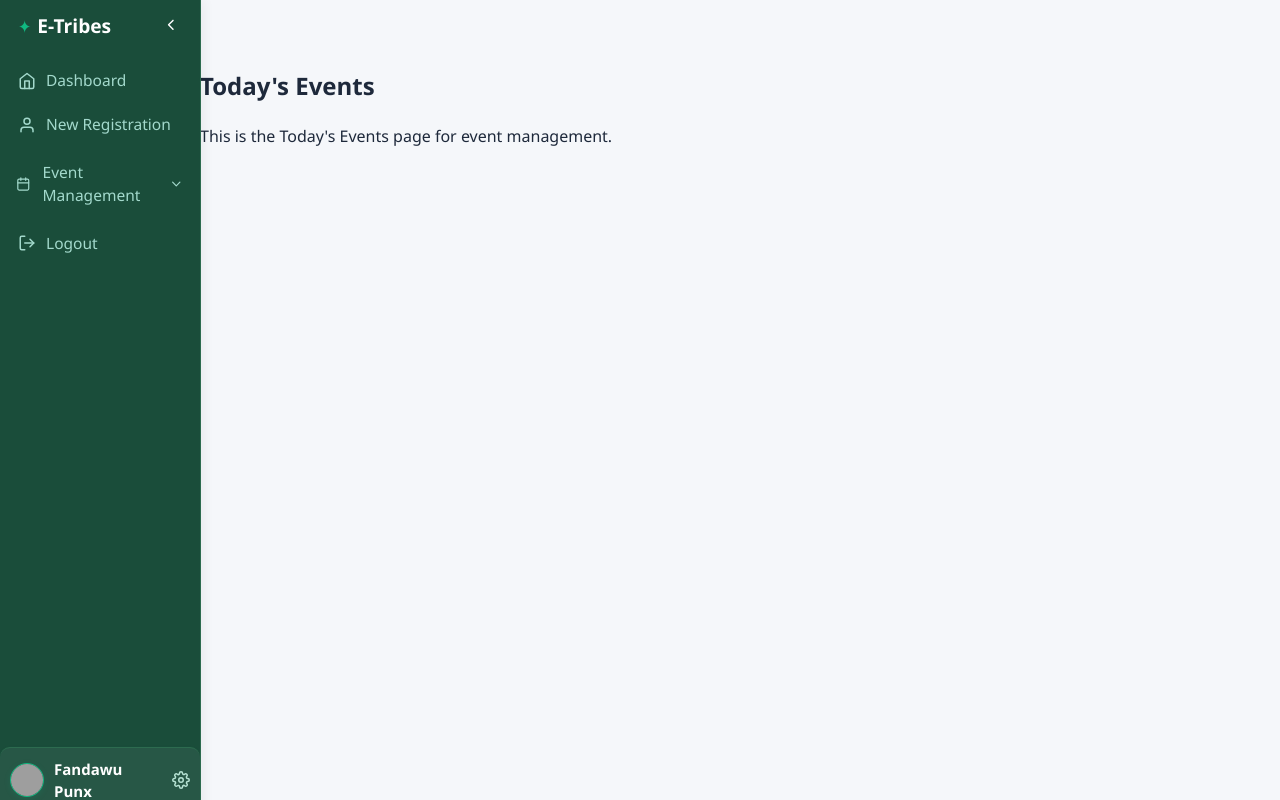
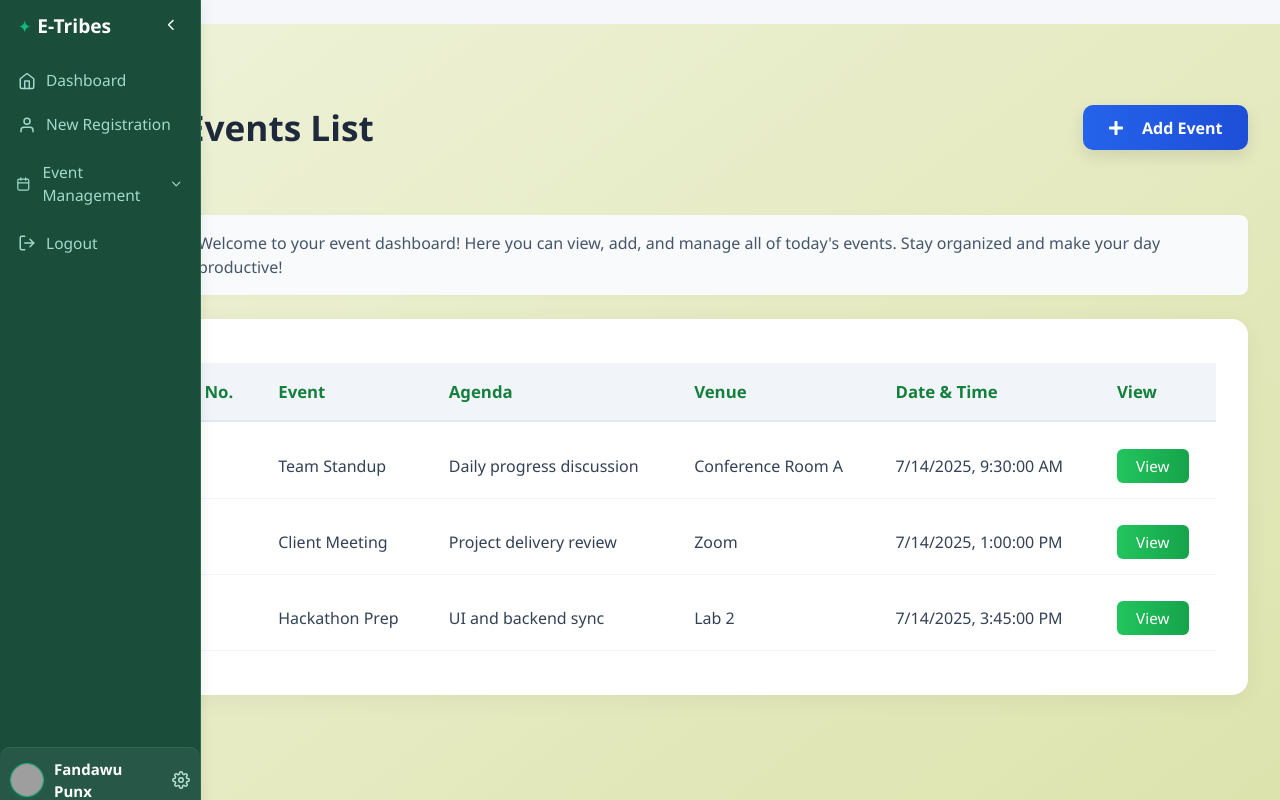
Before and after one commit to tmeena202/etribes, a React (Vite) app: page /events/today in a window 1280 px wide. Built offline with nearby package versions, Linux system fonts and the light colour scheme; grey boxes are pictures that could not be loaded; the HTML template or start-up script is replaced by a standard one.

Commit message:
Added Today's Event Page

```diff
--- /dev/null
+++ b/src/components/Dashboard/AddEventForm.jsx
@@ -0,0 +1,41 @@
+import React from "react";
+import "./AddEventForm.css";
+import { FaPlus } from "react-icons/fa";
+
+const AddEventForm = ({ open, form, onChange, onSubmit, onClose }) => {
+  if (!open) return null;
+  return (
+    <div className="add-event-modal-overlay">
+      <div className="add-event-modal">
+        <button className="add-event-close" onClick={onClose} aria-label="Close">&times;</button>
+        <h2 className="add-event-title">
+          <FaPlus style={{ color: "#2563eb" }} /> Add Event
+        </h2>
+        <form className="add-event-form" onSubmit={onSubmit} autoComplete="off">
+          <div className="add-event-field">
+            <label htmlFor="event">Event Name</label>
+            <input id="event" name="event" value={form.event} onChange={onChange} required placeholder="Enter event name" />
+          </div>
+          <div className="add-event-field">
+            <label htmlFor="agenda">Agenda</label>
+            <input id="agenda" name="agenda" value={form.agenda} onChange={onChange} required placeholder="Enter agenda" />
+          </div>
+          <div className="add-event-field">
+            <label htmlFor="venue">Venue</label>
+            <input id="venue" name="venue" value={form.venue} onChange={onChange} required placeholder="Enter venue" />
+          </div>
+          <div className="add-event-field">
+            <label htmlFor="datetime">Date & Time</label>
+            <input id="datetime" name="datetime" type="datetime-local" value={form.datetime} onChange={onChange} required />
+          </div>
+          <div className="add-event-actions">
+            <button type="button" className="add-event-cancel" onClick={onClose}>Cancel</button>
+            <button type="submit" className="add-event-submit">Add</button>
+          </div>
+        </form>
+      </div>
+    </div>
+  );
+};
+
+export default AddEventForm;
--- a/src/pages/EventManagement/Calendar.css
+++ b/src/pages/EventManagement/Calendar.css
@@ -17,6 +17,7 @@ body {
   background: linear-gradient(135deg, #e0e7ff 0%, #f8fafc 100%);
 }
 .calendar-bg {
+  background-color: #FFD700;
   min-height: 100vh;
   display: flex;
   flex-direction: column;
--- a/src/pages/EventManagement/TodaysEvents.jsx
+++ b/src/pages/EventManagement/TodaysEvents.jsx
@@ -1,10 +1,125 @@
-import React from "react";
+import React, { useState } from "react";
+import AddEventForm from "../../components/Dashboard/AddEventForm";
+import styles from "./TodaysEvents.module.css";
+import { FaCalendarAlt, FaPlus, FaInfoCircle } from "react-icons/fa";
 
-const TodaysEvents = () => (
-  <div className="main-content">
-    <h2>Today's Events</h2>
-    <p>This is the Today's Events page for event management.</p>
-  </div>
-);
+const TodaysEvents = () => {
+  const [events, setEvents] = useState([
+    {
+      id: 1,
+      event: "Team Standup",
+      agenda: "Daily progress discussion",
+      venue: "Conference Room A",
+      datetime: "2025-07-14T09:30"
+    },
+    {
+      id: 2,
+      event: "Client Meeting",
+      agenda: "Project delivery review",
+      venue: "Zoom",
+      datetime: "2025-07-14T13:00"
+    },
+    {
+      id: 3,
+      event: "Hackathon Prep",
+      agenda: "UI and backend sync",
+      venue: "Lab 2",
+      datetime: "2025-07-14T15:45"
+    }
+  ]);
+
+  const [showModal, setShowModal] = useState(false);
+  const [form, setForm] = useState({
+    event: "",
+    agenda: "",
+    venue: "",
+    datetime: ""
+  });
+
+  const handleChange = (e) => {
+    setForm({ ...form, [e.target.name]: e.target.value });
+  };
+
+  const handleAddEvent = (e) => {
+    e.preventDefault();
+    setEvents([
+      ...events,
+      { ...form, id: events.length + 1 }
+    ]);
+    setForm({ event: "", agenda: "", venue: "", datetime: "" });
+    setShowModal(false);
+  };
+
+  return (
+    <div className={styles.mainContent}>
+      <div className={styles.container}>
+        <div className={styles.headerRow}>
+          <h2 className={styles.title}>
+            <FaCalendarAlt style={{ color: "#2563eb", marginRight: "0.5rem" }} />
+            Events List
+          </h2>
+          <button
+            onClick={() => setShowModal(true)}
+            className={styles.addBtn}
+          >
+            <FaPlus style={{ marginRight: "0.5rem" }} /> Add Event
+          </button>
+        </div>
+
+        <div className={styles.infoText}>
+          <FaInfoCircle style={{ fontSize: "1.2em", marginRight: "0.5rem" }} />
+          Welcome to your event dashboard! Here you can view, add, and manage all of today's events. Stay organized and make your day productive!
+        </div>
+
+        <div className={styles.card}>
+          <table className={styles.table}>
+            <thead className={styles.thead}>
+              <tr>
+                <th className={styles.th}>Sr No.</th>
+                <th className={styles.th}>Event</th>
+                <th className={styles.th}>Agenda</th>
+                <th className={styles.th}>Venue</th>
+                <th className={styles.th}>Date & Time</th>
+                <th className={styles.th}>View</th>
+              </tr>
+            </thead>
+            <tbody>
+              {events.length === 0 ? (
+                <tr>
+                  <td colSpan="6" className={styles.emptyRow}>
+                    No data available in table
+                  </td>
+                </tr>
+              ) : (
+                events.map((ev, idx) => (
+                  <tr key={ev.id} style={{ borderBottom: "1px solid #f0f0f0" }}>
+                    <td className={styles.td}>{idx + 1}</td>
+                    <td className={styles.td}>{ev.event}</td>
+                    <td className={styles.td}>{ev.agenda}</td>
+                    <td className={styles.td}>{ev.venue}</td>
+                    <td className={styles.td}>
+                      {ev.datetime && new Date(ev.datetime).toLocaleString()}
+                    </td>
+                    <td className={styles.td}>
+                      <button className={styles.viewBtn}>View</button>
+                    </td>
+                  </tr>
+                ))
+              )}
+            </tbody>
+          </table>
+        </div>
+      </div>
+
+      <AddEventForm
+        open={showModal}
+        form={form}
+        onChange={handleChange}
+        onSubmit={handleAddEvent}
+        onClose={() => setShowModal(false)}
+      />
+    </div>
+  );
+};
 
 export default TodaysEvents;
--- /dev/null
+++ b/src/pages/EventManagement/TodaysEvents.module.css
@@ -0,0 +1,134 @@
+.mainContent {
+  padding: 3rem 2rem;
+  background: linear-gradient(to bottom right, #eef2d8, #dce2aa);
+  min-height: 100vh;
+  font-family: 'Segoe UI', Tahoma, Geneva, Verdana, sans-serif;
+}
+
+.container {
+  max-width: 1200px;
+  margin: 0 auto;
+}
+
+.headerRow {
+  display: flex;
+  justify-content: space-between;
+  align-items: center;
+  margin-bottom: 2rem;
+  flex-wrap: wrap;
+  gap: 1rem;
+}
+
+.title {
+  font-size: 2.2rem;
+  font-weight: 800;
+  color: #1e293b;
+  display: flex;
+  align-items: center;
+  gap: 0.6rem;
+}
+
+.addBtn {
+  display: flex;
+  align-items: center;
+  gap: 0.6rem;
+  background: linear-gradient(to right, #2563eb, #1d4ed8);
+  color: #fff;
+  border: none;
+  border-radius: 10px;
+  padding: 0.7rem 1.6rem;
+  font-weight: 600;
+  font-size: 1rem;
+  box-shadow: 0 6px 16px rgba(0, 0, 0, 0.1);
+  cursor: pointer;
+  transition: all 0.25s ease-in-out;
+}
+.addBtn:hover {
+  background: #16a34a;
+  transform: scale(1.05);
+}
+
+.infoText {
+  background: #f8fafc;
+  border-left: 4px solid #2563eb;
+  padding: 1rem 1.5rem;
+  font-size: 1rem;
+  color: #475569;
+  border-radius: 8px;
+  margin-bottom: 1.5rem;
+  display: flex;
+  align-items: center;
+  gap: 0.7rem;
+  box-shadow: 0 2px 10px rgba(0, 0, 0, 0.02);
+}
+
+.card {
+  background: #ffffff;
+  border-radius: 16px;
+  padding: 2rem;
+  box-shadow: 0 4px 24px rgba(0, 0, 0, 0.05);
+  overflow-x: auto;
+  transition: box-shadow 0.3s ease;
+}
+.card:hover {
+  box-shadow: 0 6px 28px rgba(0, 0, 0, 0.08);
+}
+
+.table {
+  width: 100%;
+  border-collapse: separate;
+  border-spacing: 0 0.75rem;
+  font-size: 1rem;
+  min-width: 900px;
+}
+
+.thead {
+  background: #f1f5f9;
+}
+
+.th {
+  padding: 1rem 1.2rem;
+  color: #15803d;
+  font-weight: 700;
+  font-size: 1.05rem;
+  text-align: left;
+  border-bottom: 2px solid #e2e8f0;
+}
+
+.td {
+  padding: 0.9rem 1.2rem;
+  color: #334155;
+  background: #ffffff;
+  border-bottom: 1px solid #f1f5f9;
+  transition: background 0.2s ease;
+}
+.td:hover {
+  background: #f9fafb;
+}
+
+.viewBtn {
+  background: linear-gradient(to right, #22c55e, #16a34a);
+  color: #ffffff;
+  border: none;
+  border-radius: 6px;
+  padding: 0.45rem 1.2rem;
+  font-weight: 500;
+  font-size: 0.95rem;
+  cursor: pointer;
+  transition: all 0.2s ease-in-out;
+}
+.viewBtn:hover {
+  background: #2563eb;
+  transform: scale(1.05);
+}
+
+.emptyRow {
+  text-align: center;
+  color: #94a3b8;
+  padding: 2.5rem 0;
+  background: #f8fafc;
+  font-size: 1.1rem;
+  font-style: italic;
+  border-radius: 12px;
+  box-shadow: inset 0 0 12px rgba(0, 0, 0, 0.03);
+}
```
Also changed, not shown: src/components/Dashboard/AddEventForm.css (+107 -102 lines).
